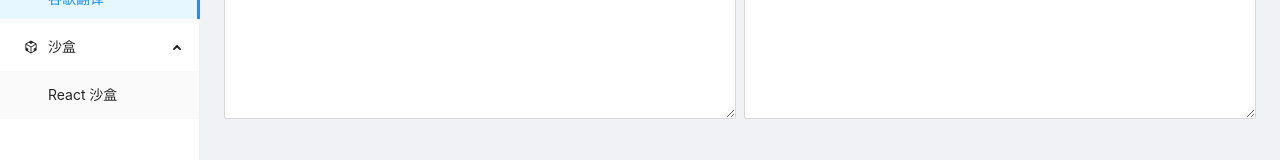
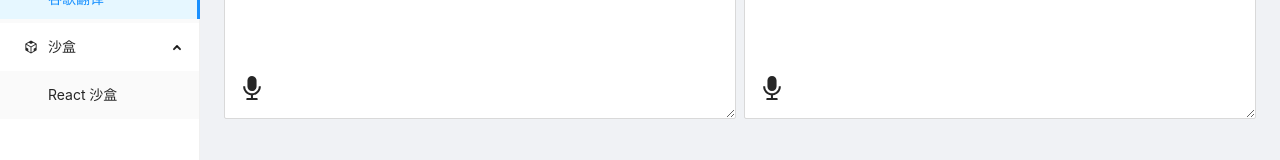
Before and after one commit to moonrailgun/moonrailgunAPI, a Next.js app: page /tools/translate in a window 1280 px wide. Shown: the part 169-329 px from the top of the page. Built offline with nearby package versions, Linux system fonts and the light colour scheme.

Commit message:
add tts in google translate

```diff
--- /dev/null
+++ b/pages/api/translate/tts.ts
@@ -0,0 +1,19 @@
+import got from 'got';
+import { NextApiHandler } from 'next';
+
+const handler: NextApiHandler = async (req, res) => {
+  const { text, lang } = req.query;
+
+  // 直接转发请求
+  try {
+    got.stream
+      .get(
+        `https://translate.google.cn/translate_tts?ie=UTF-8&tl=${lang}&client=tw-ob&q=${text}`
+      )
+      .pipe(res);
+  } catch (err) {
+    res.status(500).json(err.message);
+  }
+};
+
+export default handler;
--- a/pages/tools/translate.tsx
+++ b/pages/tools/translate.tsx
@@ -4,6 +4,8 @@ import React, { useState } from 'react';
 import { useDebounce } from 'react-use';
 import Axios from 'axios';
 import styled from 'styled-components';
+import { useTempAudio } from '../../utils/hooks/useTempAudio';
+import { AudioFilled } from '@ant-design/icons';
 
 const TextArea = styled(Input.TextArea).attrs({
   rows: 6,
@@ -11,11 +13,20 @@ const TextArea = styled(Input.TextArea).attrs({
   font-size: 24px;
 `;
 
+const InlineAudioPlay = styled.div`
+  position: absolute;
+  bottom: 12px;
+  left: 20px;
+  font-size: 24px;
+  cursor: pointer;
+`;
+
 const TranslatePage: React.FC = () => {
   const [input, setInput] = useState('');
   const [output, setOutput] = useState('');
   const [from, setFrom] = useState('auto');
   const [to, setTo] = useState('en');
+  const { play } = useTempAudio();
 
   useDebounce(
     async () => {
@@ -43,6 +54,20 @@ const TranslatePage: React.FC = () => {
     [input, from, to]
   );
 
+  const tts = (lang: string, text: string) => {
+    if (lang === 'auto' || lang === '') {
+      message.warn('需要指定语言');
+      return;
+    }
+
+    if (text === '') {
+      message.warn('需要指定文本');
+      return;
+    }
+
+    play(`/api/translate/tts?lang=${lang}&text=${text}`);
+  };
+
   return (
     <BaseLayout title="谷歌翻译" link="/tools/translate">
       <Row gutter={8}>
@@ -60,6 +85,10 @@ const TranslatePage: React.FC = () => {
             <Radio.Button value="zh-tw">繁体中文</Radio.Button>
           </Radio.Group>
           <TextArea value={input} onChange={(e) => setInput(e.target.value)} />
+
+          <InlineAudioPlay onClick={() => tts(from, input)}>
+            <AudioFilled />
+          </InlineAudioPlay>
         </Col>
         <Col sm={12}>
           <Radio.Group
@@ -78,6 +107,10 @@ const TranslatePage: React.FC = () => {
             onChange={(e) => setOutput(e.target.value)}
             readOnly={true}
           />
+
+          <InlineAudioPlay onClick={() => tts(to, output)}>
+            <AudioFilled />
+          </InlineAudioPlay>
         </Col>
       </Row>
     </BaseLayout>
--- /dev/null
+++ b/utils/hooks/useTempAudio.ts
@@ -0,0 +1,14 @@
+import { useCallback } from 'react';
+
+export function useTempAudio() {
+  const play = useCallback((audioUrl: string) => {
+    const el = document.createElement('audio');
+    el.src = audioUrl;
+    el.autoplay = true;
+    el.onended = () => {
+      el.remove();
+    };
+  }, []);
+
+  return { play };
+}
```
